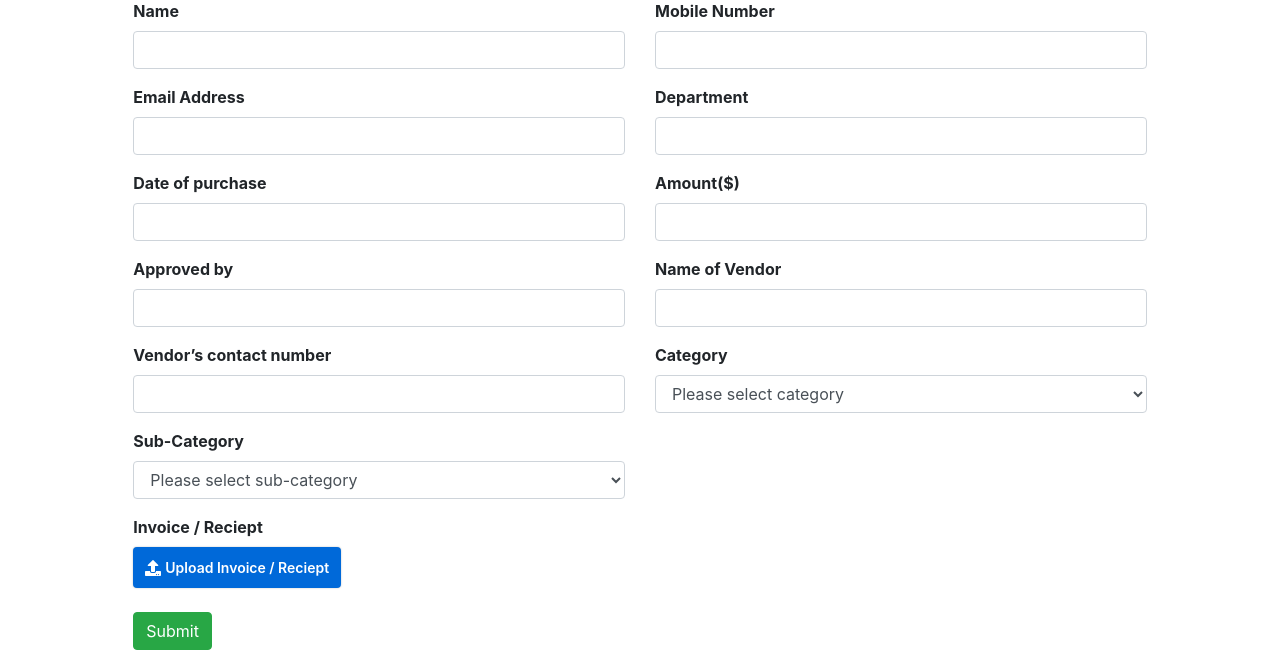
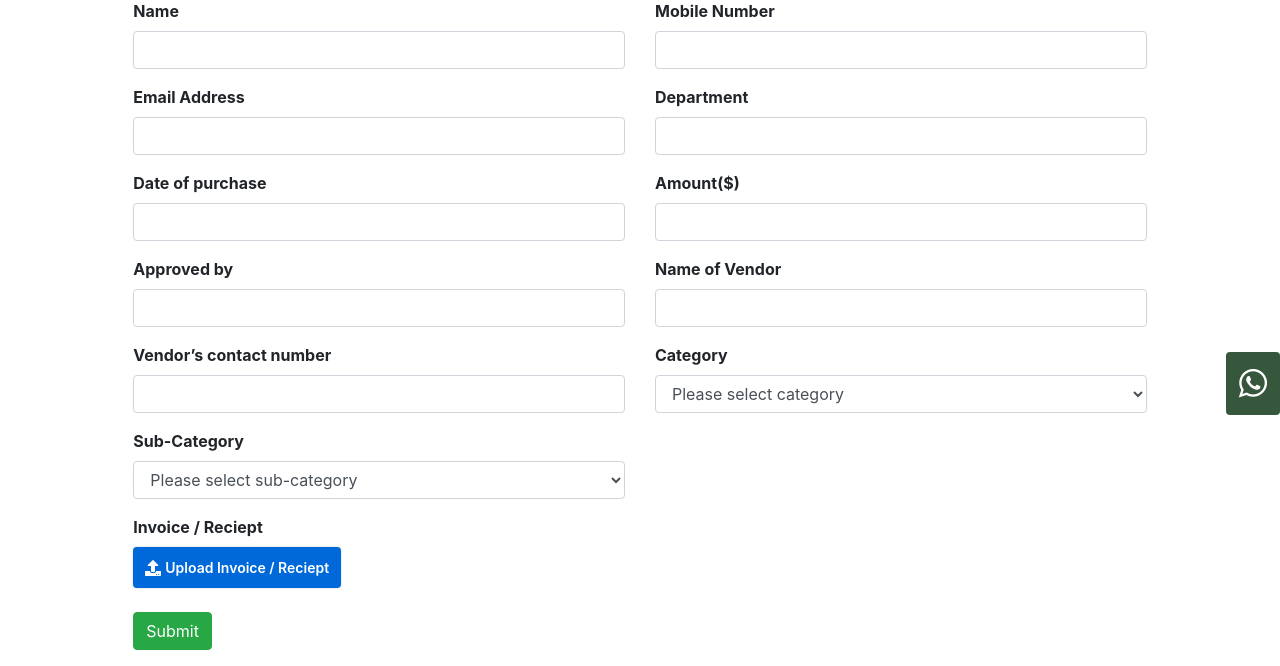
Before and after one commit to 000ASHVIN/philip_form, a PHP site: page /claims/form.php in a window 1280 px wide. Shown: the part 337-1003 px from the top of the page. Run offline with PHP 8.4, Linux system fonts and the light colour scheme.

Commit message:
#Added whatsapp icon

```diff
--- a/claims/form-update.php
+++ b/claims/form-update.php
@@ -261,7 +261,7 @@ if (isset($_GET['id'])) {
 
 				</div>
 			</div>
-
+            <?php include('whatsaap.php');?>
             <div class="row">
                 <div class="col-sm-12">
                     <div class="form-group">
--- a/claims/form.php
+++ b/claims/form.php
@@ -276,8 +276,7 @@ if(!isset($_SESSION['email'])){
 					</div>
 				</div>
 			</div>
-
-
+			<?php include('whatsaap.php');?>
 		</form>
 	</div>
 	<script src="https://cdnjs.cloudflare.com/ajax/libs/jquery/2.2.4/jquery.min.js" crossorigin="anonymous"></script>
--- /dev/null
+++ b/claims/whatsaap.php
@@ -0,0 +1,5 @@
+<div class="fixed-btn" style="position: fixed; bottom: 6%; right: 0px; z-index: 9999;">
+	<a href="https://wa.me/6581386088" class="btn" style="float: right;  color: white;font-weight: bold; font-size: 33px;background: #36573b;">
+		<i class="fa fa-whatsapp" style="color:white"></i>
+	</a>
+</div>
```
